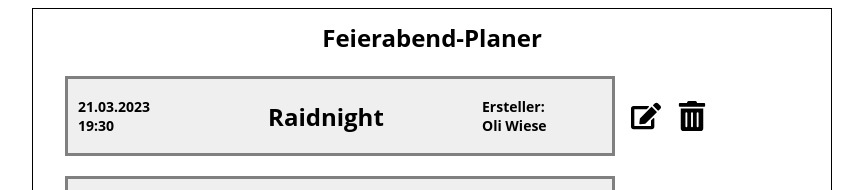
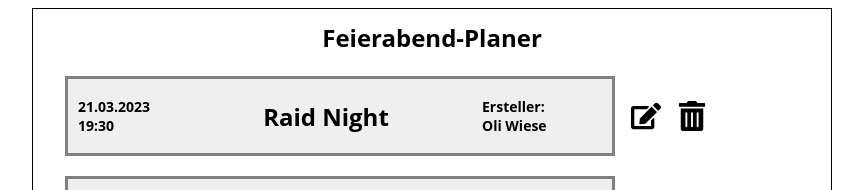
Before and after one commit to Syvex/IHK-Projekt-Feierabend-Planer, a React (Create React App) app: page / in a window 1280 px wide. Shown: the top 190 px of the page, without its empty margins (208-1071 px from the left). Built offline with nearby package versions, Linux system fonts and the light colour scheme.

Commit message:
better mock data

```diff
--- a/src/mockData.js
+++ b/src/mockData.js
@@ -95,10 +95,10 @@ export const mockEvents = [
   {
     eventId: 1,
     creatorId: 1,
-    title: 'Raidnight',
+    title: 'Raid Night',
     dateTime: '2023-03-21T19:30',
-    description: 'Fun gaming night with the boys.',
-    attendees: [1, 2],
+    description: 'Fun gaming night with the group.',
+    attendees: [1, 2, 5, 7, 8],
   },
   {
     eventId: 2,
```
